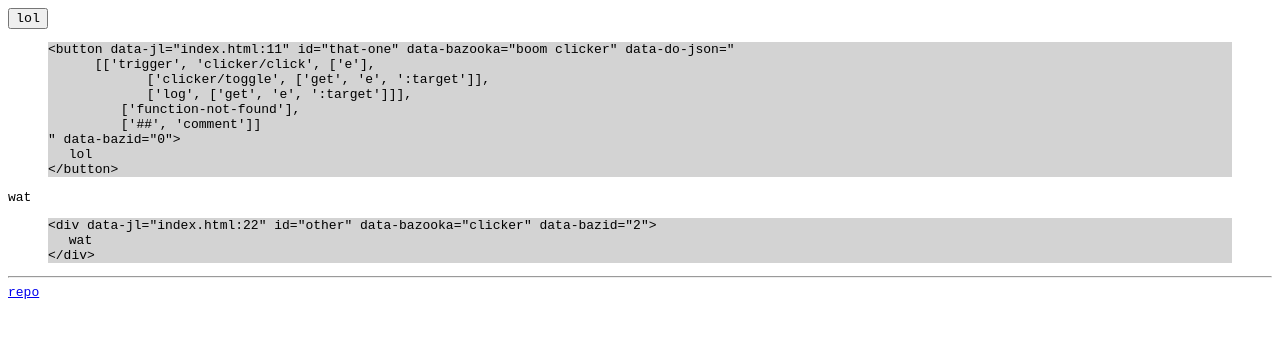
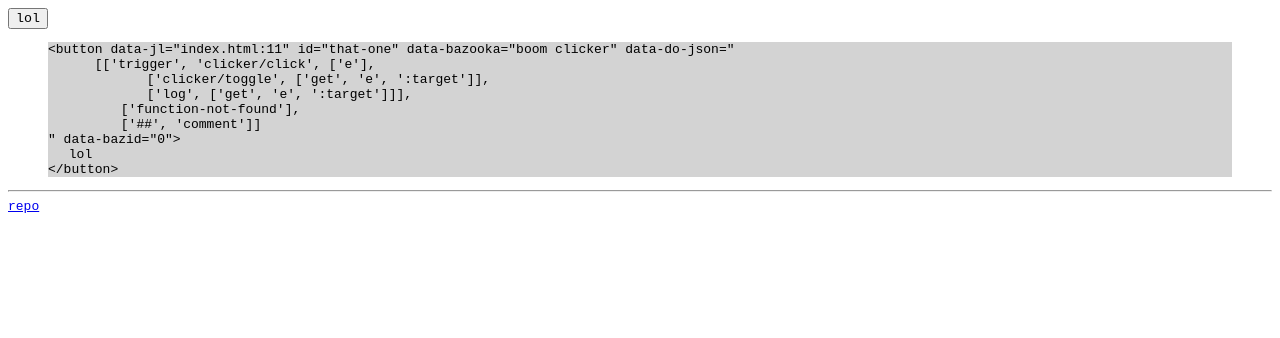
Before and after one commit to zemlanin/kaboom-drafts, a plain HTML site: page index.html in a window 1280 px wide. Drawn offline with nearby package versions, Linux system fonts and the light colour scheme.

Commit message:
remove #other node

```diff
--- a/index.html
+++ b/index.html
@@ -19,12 +19,8 @@
     lol
   </button>
   <blockquote data-bazooka="display" data-display="#that-one"></blockquote>
-  <div id="other" data-bazooka="clicker">
-    wat
-  </div>
-  <blockquote data-bazooka="display" data-display="#other"></blockquote>
   <hr/>
-    <a href="https://github.com/zemlanin/kaboom-drafts">repo</a>
+  <a href="https://github.com/zemlanin/kaboom-drafts">repo</a>
   <script type="text/javascript" src="./bazooka.js"></script>
   <script type="text/javascript" src="https://cdnjs.cloudflare.com/ajax/libs/lodash.js/3.10.1/lodash.min.js"></script>
   <script type="text/javascript">
```
